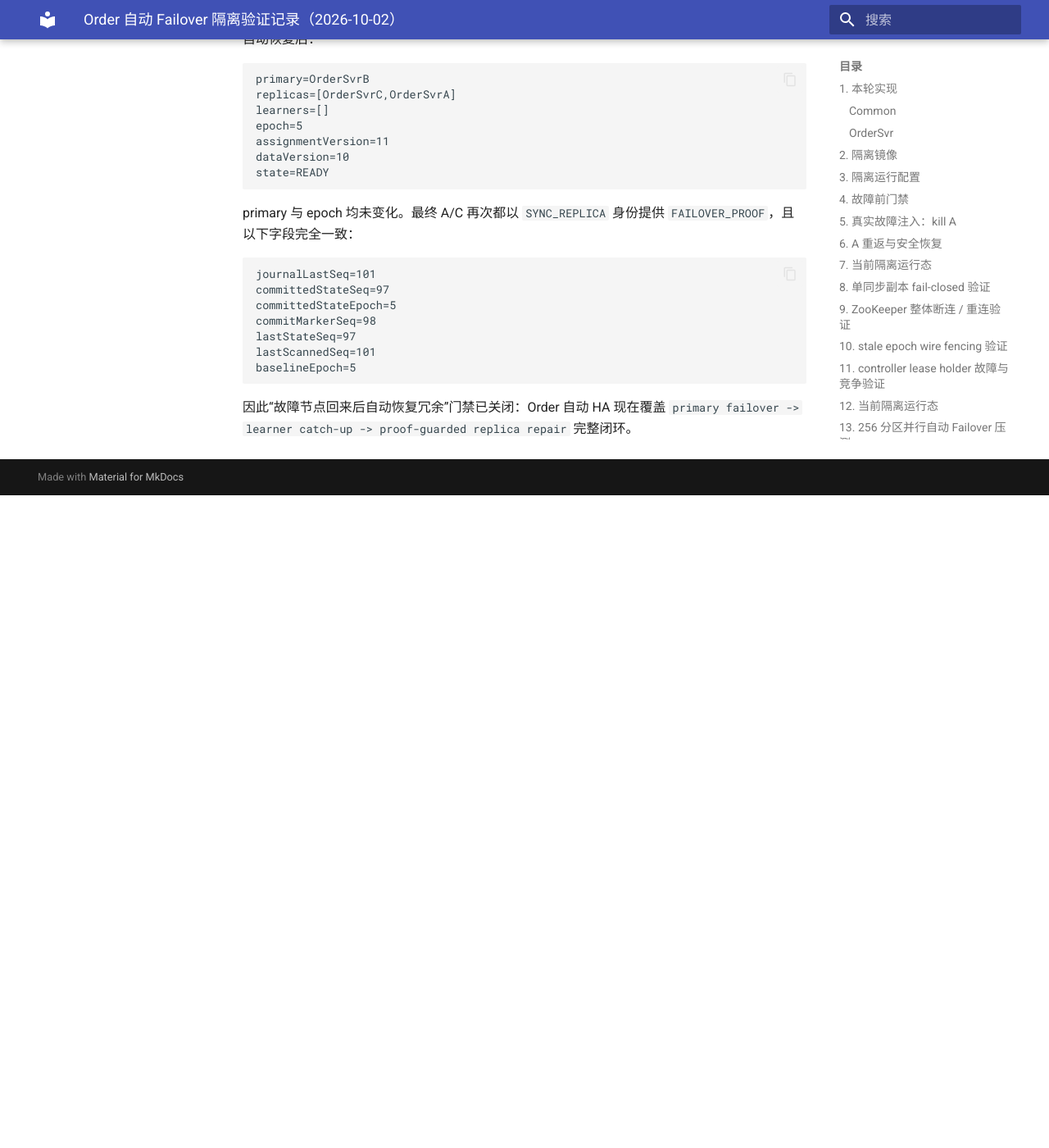
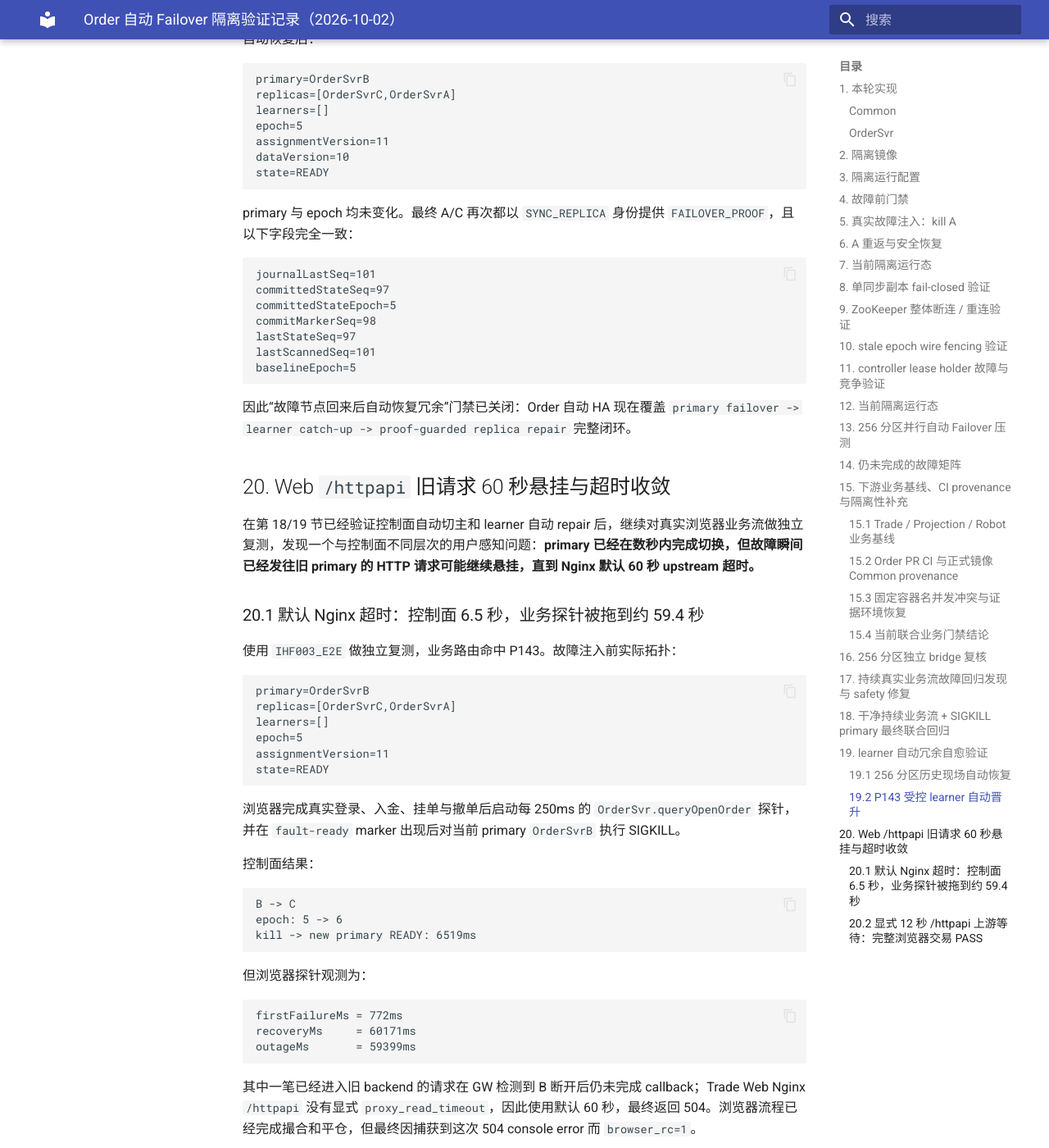
Before and after one commit to bliplink/dc-quant-deploy, an MkDocs documentation site: the page built from docs/ORDER_AUTOMATIC_FAILOVER_VALIDATION_20261002.zh-CN.md, in a window 1280 px wide and 1400 px high, scrolled down 23202 px. Shown: the whole window at 82% size. Built offline with MkDocs 1.6.1 and Material for MkDocs 9.7.7, drawn with Linux system fonts in a browser that asks for light colours; before the commit the page ends 23806 px from its top, so only the background shows below that; some of the changed text lies outside the part shown.

Commit message:
test(order): publish live failover outage probe

````diff
--- a/docs/ORDER_AUTOMATIC_FAILOVER_VALIDATION_20261002.zh-CN.md
+++ b/docs/ORDER_AUTOMATIC_FAILOVER_VALIDATION_20261002.zh-CN.md
@@ -1041,3 +1041,134 @@ baselineEpoch=5
 ```
 
 因此“故障节点回来后自动恢复冗余”门禁已关闭：Order 自动 HA 现在覆盖 `primary failover -> learner catch-up -> proof-guarded replica repair` 完整闭环。
+
+## 20. Web `/httpapi` 旧请求 60 秒悬挂与超时收敛
+
+在第 18/19 节已经验证控制面自动切主和 learner 自动 repair 后，继续对真实浏览器业务流做独立复测，发现一个与控制面不同层次的用户感知问题：**primary 已经在数秒内完成切换，但故障瞬间已经发往旧 primary 的 HTTP 请求可能继续悬挂，直到 Nginx 默认 60 秒 upstream 超时。**
+
+### 20.1 默认 Nginx 超时：控制面 6.5 秒，业务探针被拖到约 59.4 秒
+
+使用 `IHF003_E2E` 做独立复测，业务路由命中 P143。故障注入前实际拓扑：
+
+```text
+primary=OrderSvrB
+replicas=[OrderSvrC,OrderSvrA]
+learners=[]
+epoch=5
+assignmentVersion=11
+state=READY
+```
+
+浏览器完成真实登录、入金、挂单与撤单后启动每 250ms 的 `OrderSvr.queryOpenOrder` 探针，并在 `fault-ready` marker 出现后对当前 primary `OrderSvrB` 执行 SIGKILL。
+
+控制面结果：
+
+```text
+B -> C
+epoch: 5 -> 6
+kill -> new primary READY: 6519ms
+```
+
+但浏览器探针观测为：
+
+```text
+firstFailureMs = 772ms
+recoveryMs     = 60171ms
+outageMs       = 59399ms
+```
+
+其中一笔已经进入旧 backend 的请求在 GW 检测到 B 断开后仍未完成 callback；Trade Web Nginx `/httpapi` 没有显式 `proxy_read_timeout`，因此使用默认 60 秒，最终返回 504。浏览器流程已经完成撮合和平仓，但最终因捕获到这次 504 console error 而 `browser_rc=1`。
+
+MySQL 权威状态仍然收敛：
+
+```text
+orders=5
+executions=4
+nonflat_positions=0
+used/freezed margin=0
+```
+
+恢复 B 后自动冗余修复继续通过：
+
+```text
+ORDER_REPLICA_CATCHUP_OK partition:P143 epoch:6 replicatedSeq:146
+ORDER_AUTO_REPLICA_REPAIRED partition:P143 learner:OrderSvrB
+final primary=OrderSvrC
+final replicas=[OrderSvrA,OrderSvrB]
+learners=[]
+epoch=6
+assignmentVersion=13
+state=READY
+```
+
+### 20.2 显式 12 秒 `/httpapi` 上游等待：完整浏览器交易 PASS
+
+在隔离 Trade Web 上将 `/httpapi` 调整为：
+
+```nginx
+proxy_connect_timeout 2s;
+proxy_read_timeout 12s;
+proxy_send_timeout 12s;
+```
+
+随后使用全新 tenant `IHF004_E2E` 做第二轮独立 live failover。业务路由命中 P149，故障前：
+
+```text
+primary=OrderSvrA
+replicas=[OrderSvrB,OrderSvrC]
+learners=[]
+epoch=4
+assignmentVersion=7
+state=READY
+```
+
+在同样的真实浏览器交易流中 SIGKILL A，结果：
+
+```text
+A -> B
+epoch: 4 -> 5
+kill -> new primary READY: 8912ms
+firstFailureMs = 1046ms
+recoveryMs     = 11695ms
+outageMs       = 10649ms
+probe samples  = 47
+failed samples = 42
+browser_rc     = 0
+```
+
+故障窗口先返回 `1003`，随后短暂返回 `1016`，新 primary 完成 promotion 后恢复 `code=0`。与上一轮约 59.4 秒相比，用户可见业务不可用窗口缩短约 48.75 秒，约 82%。
+
+浏览器继续完成挂单、撤单、撮合、持仓和 reduce-only 平仓。MySQL 最终权威状态：
+
+```text
+orders=5
+executions=4
+nonflat_positions=0
+balances_nonzero_margin=0
+buyer balance=99999.952
+seller balance=99999.952
+```
+
+恢复 A 后，自动 learner catch-up / replica repair 也再次通过：
+
+```text
+ORDER_REPLICA_CATCHUP_OK partition:P149 epoch:5 replicatedSeq:94
+ORDER_AUTO_REPLICA_REPAIRED partition:P149 learner:OrderSvrA
+final primary=OrderSvrB
+final replicas=[OrderSvrC,OrderSvrA]
+learners=[]
+epoch=5
+assignmentVersion=9
+state=READY
+```
+
+Trade Web 正式修复已提交：
+
+```text
+repository: bliplink/dc-trade-web
+branch: fix/httpapi-failover-timeout
+commit: 7a9607438d81e1e8f7b72403c9add2069067a96b
+PR: #1
+```
+
+该改动**不做透明订单重试**，避免在请求结果未知时制造重复下单风险；它只把失败旧连接的 HTTP 等待时间从默认 60 秒收敛到有界窗口。更底层的长期优化仍是让 GW/gateway connector 在 backend 断开时主动完成或失败该连接上的 pending callback，使用户感知恢复进一步贴近实际 primary READY 时间。
````
Also changed, not shown: 2 other files.
